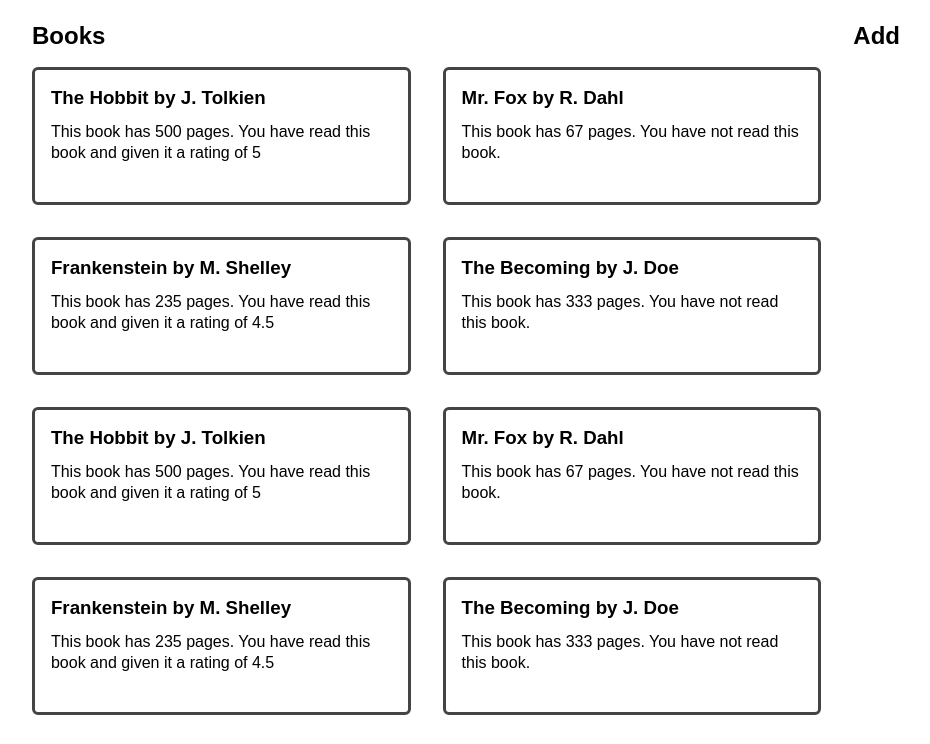
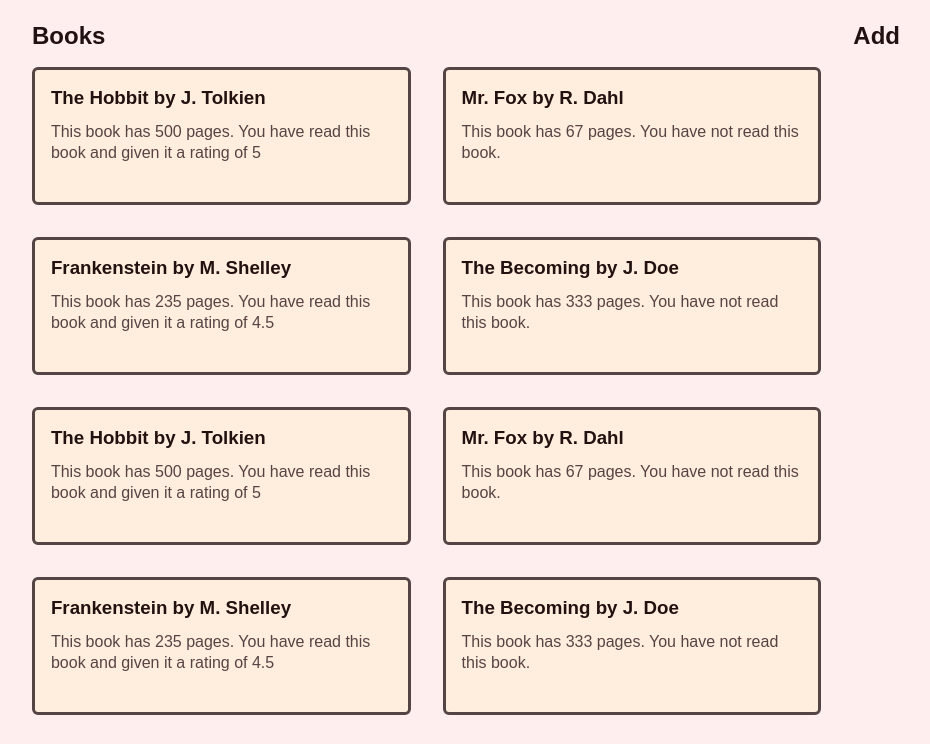
Before and after one commit to mikaeel-muazzam/odin-library, a plain HTML site: page index.html in a window 1280 px wide. Shown: the part 86-830 px from the top of the page, without its empty margins (0-930 px from the left). Drawn offline with Linux system fonts and the light colour scheme.

Commit message:
Modiy colour values to resemble parchment

```diff
--- a/styles/style.css
+++ b/styles/style.css
@@ -1,10 +1,11 @@
 :root {
+    --text-main: #211;
+    --text-subtle: #544;
+    --bg-light: #fee;
+    --bg-strong: #fed;
     font-family: Arial, Helvetica, sans-serif;
-    --text-main: #111;
-    --text-subtle: #444;
-    --bg-light: #fee;
-    --bg-strong: #fdd;
     line-height: 1.3;
+    color: var(--text-main);
 }
 
 * {
@@ -16,6 +17,7 @@
 
 body {
     padding: 2rem;
+    background-color: var(--bg-light);
     display: grid;
     grid-template-columns: 2fr 1fr;
     gap: 2rem
@@ -43,9 +45,14 @@ body > h1 {
 }
 
 .book-item {
+    background-color: var(--bg-strong);
     width: 90%;
     height: 100px;
     padding: 1rem;
     border: 3px solid var(--text-subtle);
     border-radius: 6px;
 }
+
+.book-item p {
+    color: var(--text-subtle);
+}
```
